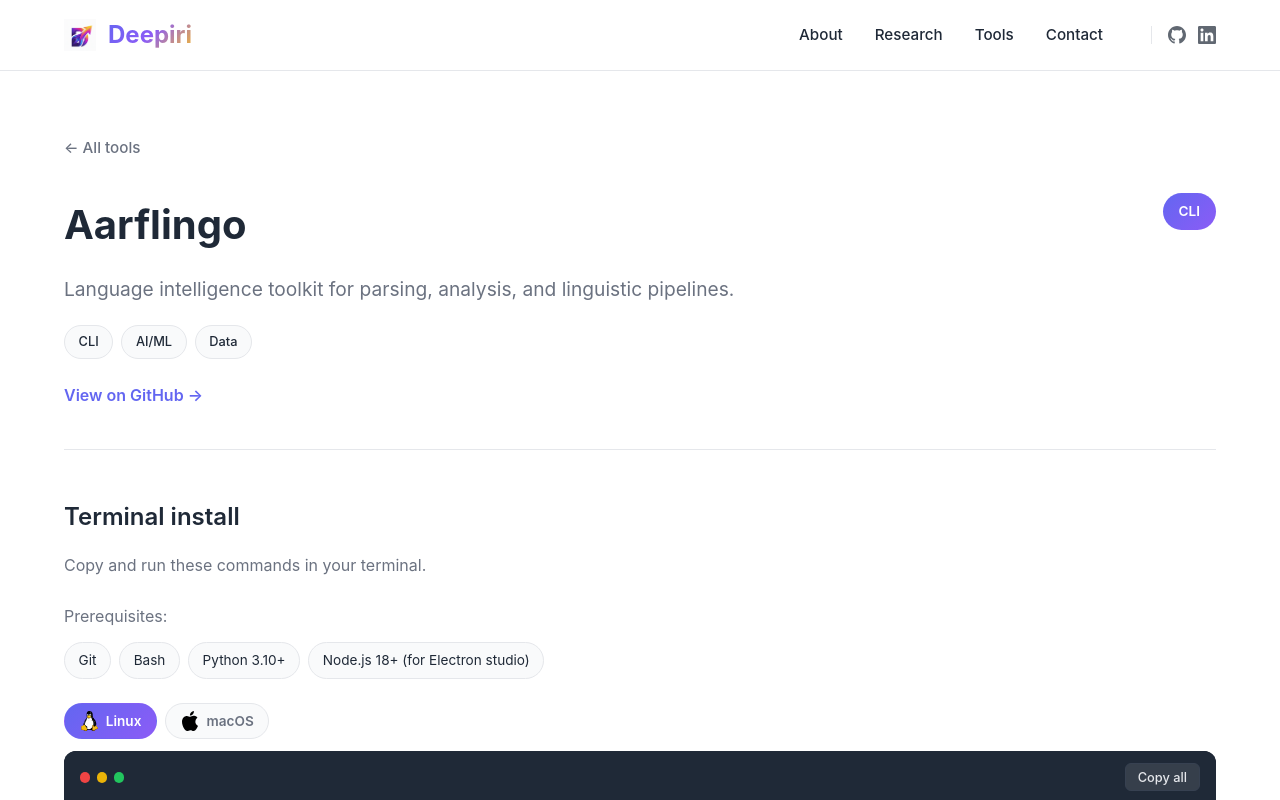
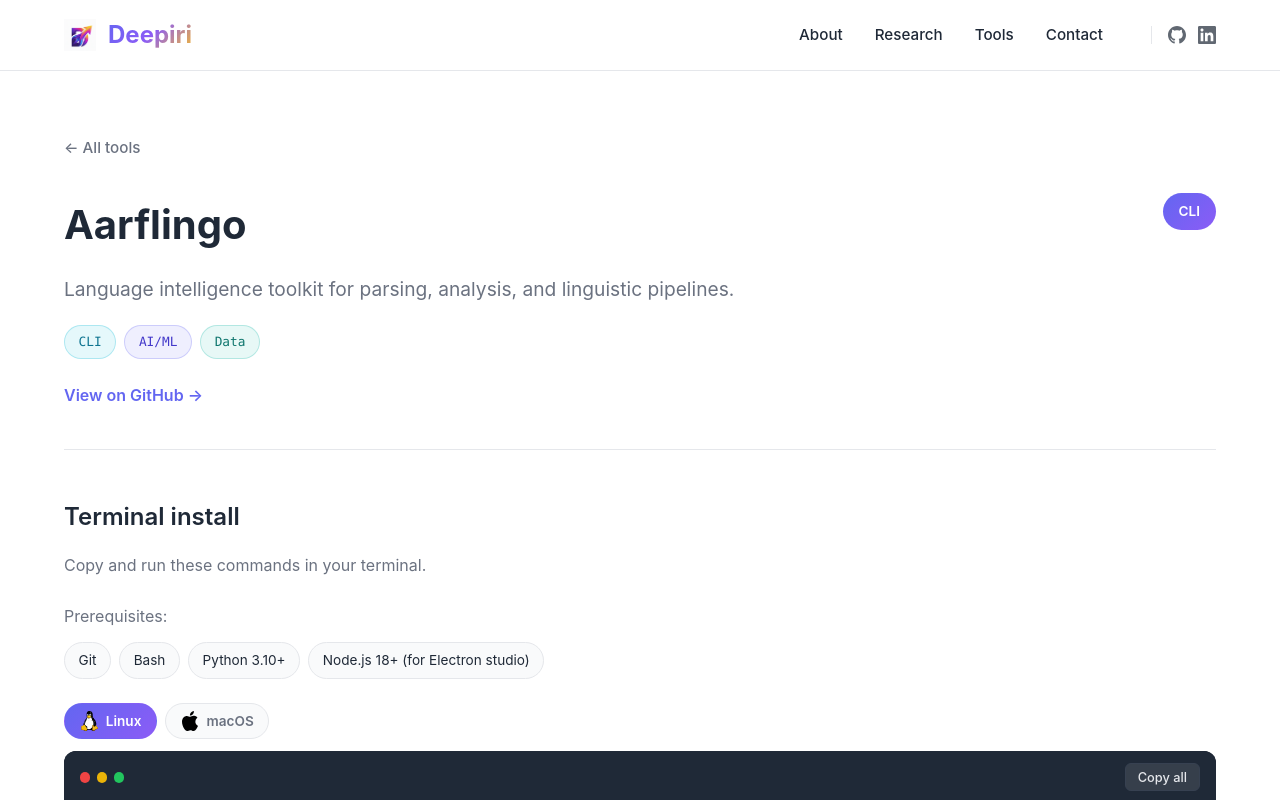
Before and after one commit to Team-Deepiri/deepiri-landing, a React (Vite) app: page /tools/aarflingo in a window 1280 px wide. Shown: the top 800 px of the page. Built offline with nearby package versions, Linux system fonts and the light colour scheme.

Commit message:
Add category-colored tags and status chips to install pages

```diff
--- a/src/pages/ToolInstallPage.css
+++ b/src/pages/ToolInstallPage.css
@@ -37,6 +37,13 @@
   margin: 0;
 }
 
+.tool-hero-badges {
+  display: flex;
+  flex-wrap: wrap;
+  gap: 0.5rem;
+  align-items: center;
+}
+
 .tool-hero-mode {
   padding: 0.5rem 1rem;
   background: linear-gradient(135deg, var(--primary), var(--secondary));
@@ -45,6 +52,27 @@
   font-size: 0.85rem;
   font-weight: 600;
   white-space: nowrap;
+}
+
+.tool-hero-status {
+  padding: 0.5rem 1rem;
+  border-radius: 2rem;
+  font-size: 0.8rem;
+  font-weight: 600;
+  text-transform: uppercase;
+  letter-spacing: 0.04em;
+}
+
+.tool-hero-status--coming-soon {
+  background: rgba(245, 158, 11, 0.12);
+  color: #b45309;
+  border: 1px solid rgba(245, 158, 11, 0.3);
+}
+
+.tool-hero-status--beta {
+  background: rgba(99, 102, 241, 0.12);
+  color: #4338ca;
+  border: 1px solid rgba(99, 102, 241, 0.3);
 }
 
 .tool-hero-tagline {
@@ -64,12 +92,13 @@
 
 .tool-hero-tag {
   padding: 0.35rem 0.85rem;
-  background: var(--bg-light);
-  border: 1px solid var(--border);
+  background: var(--tag-bg, var(--bg-light));
+  border: 1px solid var(--tag-border, var(--border));
   border-radius: 2rem;
   font-size: 0.8rem;
   font-weight: 500;
-  color: var(--text);
+  color: var(--tag-text, var(--text));
+  font-family: source-code-pro, Menlo, Monaco, Consolas, 'Courier New', monospace;
 }
 
 .tool-github-link {
--- a/src/pages/ToolInstallPage.tsx
+++ b/src/pages/ToolInstallPage.tsx
@@ -1,4 +1,4 @@
-import { useEffect } from 'react';
+import { useEffect, type CSSProperties } from 'react';
 import { Link, useParams } from 'react-router-dom';
 import Header from '../components/Header';
 import Footer from '../components/Footer';
@@ -6,6 +6,7 @@
 import DesktopDownloadBlock from '../components/tools/DesktopDownloadBlock';
 import PackageDownloadBlock from '../components/tools/PackageDownloadBlock';
 import { getToolBySlug, installModeLabel } from '../data/toolsCatalog';
+import { categoryColors, getTagCategory, getToolVisual, statusLabel } from '../data/toolVisuals';
 import './ToolInstallPage.css';
 
 function ToolInstallPage() {
@@ -42,6 +43,7 @@
   const showDesktop =
     tool.desktop && (tool.installMode === 'desktop' || tool.installMode === 'both');
   const showPackage = Boolean(tool.package);
+  const visual = getToolVisual(tool.slug);
 
   return (
     <div className="app">
@@ -55,15 +57,36 @@
           <div className="tool-hero">
             <div className="tool-hero-header">
               <h1 className="tool-hero-title">{tool.name}</h1>
-              <span className="tool-hero-mode">{installModeLabel(tool.installMode)}</span>
+              <div className="tool-hero-badges">
+                {visual.status !== 'ready' && (
+                  <span className={`tool-hero-status tool-hero-status--${visual.status}`}>
+                    {statusLabel(visual.status)}
+                  </span>
+                )}
+                <span className="tool-hero-mode">{installModeLabel(tool.installMode)}</span>
+              </div>
             </div>
             <p className="tool-hero-tagline">{tool.tagline}</p>
             <div className="tool-hero-tags">
-              {tool.tags.map((tag) => (
-                <span key={tag} className="tool-hero-tag">
-                  {tag}
-                </span>
-              ))}
+              {tool.tags.map((tag) => {
+                const tagCat = getTagCategory(tag);
+                const tagColors = categoryColors[tagCat];
+                return (
+                  <span
+                    key={tag}
+                    className="tool-hero-tag"
+                    style={
+                      {
+                        '--tag-bg': tagColors.bg,
+                        '--tag-border': tagColors.border,
+                        '--tag-text': tagColors.text,
+                      } as CSSProperties
+                    }
+                  >
+                    {tag}
+                  </span>
+                );
+              })}
             </div>
             <a
               href={githubUrl}
```
